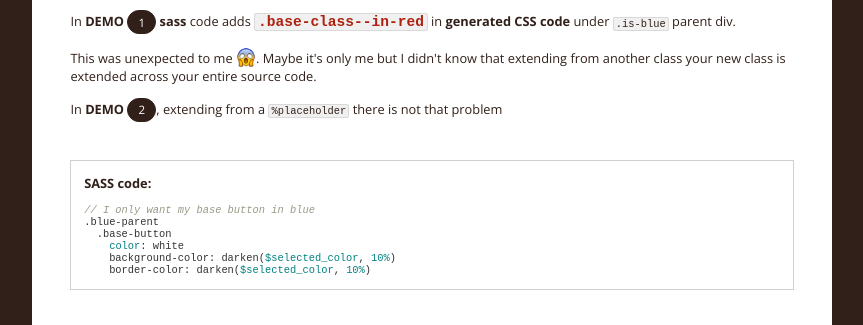
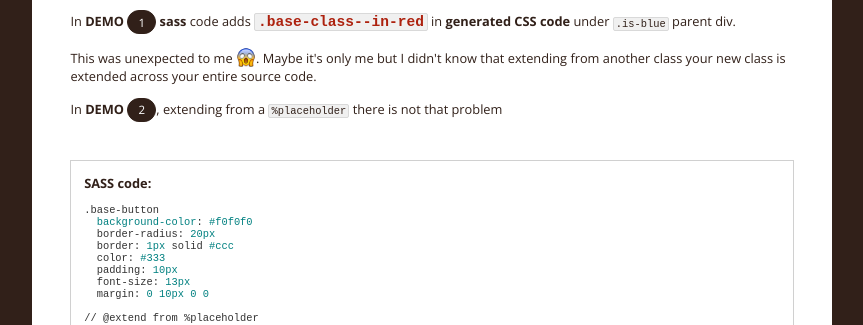
Before and after one commit to andresgutgon/sass-extend-demo, a plain HTML site: page index.html in a window 1280 px wide. Shown: the part 619-944 px from the top of the page, without its empty margins (208-1071 px from the left). Drawn offline with nearby package versions, Linux system fonts and the light colour scheme; a script that the page names is missing.

Commit message:
More sass

```diff
--- a/index.html
+++ b/index.html
@@ -38,6 +38,22 @@
 <div class="highlight-code-wrapper">
   <p><strong>SASS code:</strong></p>
 <div class="highlight-code"><pre><code>
+.base-button
+  background-color: #f0f0f0
+  border-radius: 20px
+  border: 1px solid #ccc
+  color: #333
+  padding: 10px
+  font-size: 13px
+  margin: 0 10px 0 0
+
+// @extend from %placeholder
+.base-button--in-red
+  @extend .base-button
+  background-color: #AD210E
+  color: white
+  border-color: #AD210E
+
 // I only want my base button in blue
 .blue-parent
   .base-button
```
